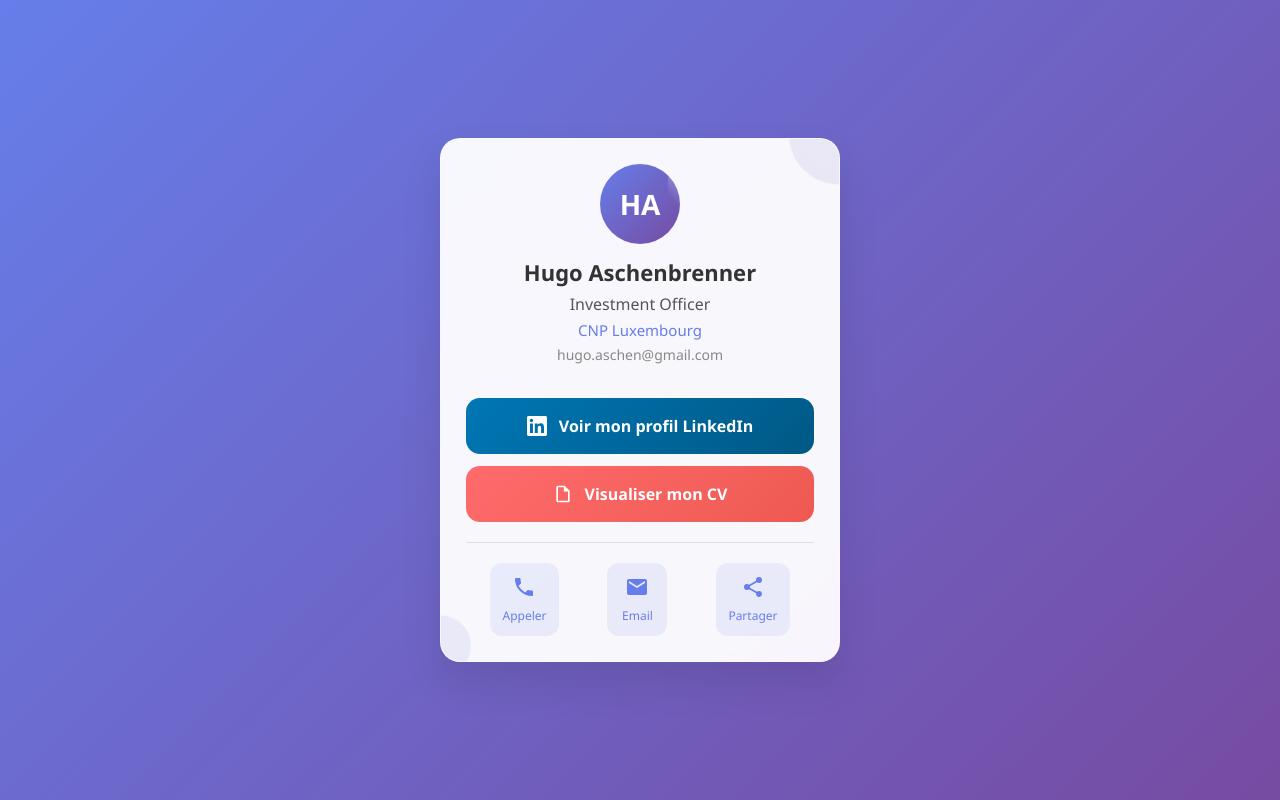
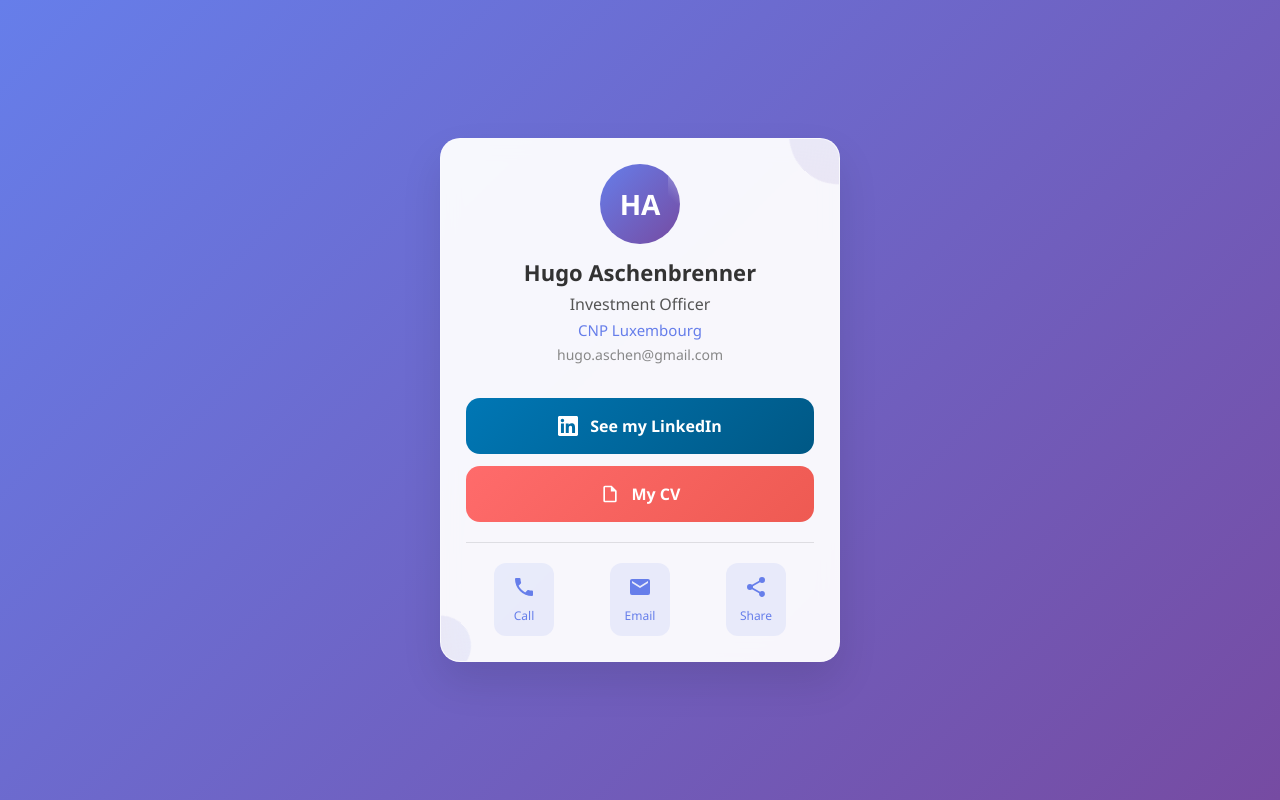
Before and after one commit to HugoAschenbrenner/Carte-Visite-Digitale, a plain HTML site: page index.html in a window 1280 px wide. Drawn offline with Linux system fonts and the light colour scheme.

Commit message:
Update index.html

```diff
--- a/index.html
+++ b/index.html
@@ -359,13 +359,13 @@
                     <svg class="icon" viewBox="0 0 24 24">
                         <path d="M20.447 20.452h-3.554v-5.569c0-1.328-.027-3.037-1.852-3.037-1.853 0-2.136 1.445-2.136 2.939v5.667H9.351V9h3.414v1.561h.046c.477-.9 1.637-1.85 3.37-1.85 3.601 0 4.267 2.37 4.267 5.455v6.286zM5.337 7.433c-1.144 0-2.063-.926-2.063-2.065 0-1.138.92-2.063 2.063-2.063 1.14 0 2.064.925 2.064 2.063 0 1.139-.925 2.065-2.064 2.065zm1.782 13.019H3.555V9h3.564v11.452zM22.225 0H1.771C.792 0 0 .774 0 1.729v20.542C0 23.227.792 24 1.771 24h20.451C23.2 24 24 23.227 24 22.271V1.729C24 .774 23.2 0 22.222 0h.003z"/>
                     </svg>
-                    Voir mon profil LinkedIn
+                    See my LinkedIn
                 </a>
                 <a href="#" class="btn btn-cv" id="cvBtn">
                     <svg class="icon" viewBox="0 0 24 24">
                         <path d="M14,2H6A2,2 0 0,0 4,4V20A2,2 0 0,0 6,22H18A2,2 0 0,0 20,20V8L14,2M18,20H6V4H13V9H18V20Z"/>
                     </svg>
-                    Visualiser mon CV
+                    My CV
                 </a>
             </div>
 
@@ -374,7 +374,7 @@
                     <svg class="icon" viewBox="0 0 24 24">
                         <path d="M6.62,10.79C8.06,13.62 10.38,15.94 13.21,17.38L15.41,15.18C15.69,14.9 16.08,14.82 16.43,14.93C17.55,15.3 18.75,15.5 20,15.5A1,1 0 0,1 21,16.5V20A1,1 0 0,1 20,21A17,17 0 0,1 3,4A1,1 0 0,1 4,3H7.5A1,1 0 0,1 8.5,4C8.5,5.25 8.7,6.45 9.07,7.57C9.18,7.92 9.1,8.31 8.82,8.59L6.62,10.79Z"/>
                     </svg>
-                    Appeler
+                    Call
                 </a>
                 <a href="mailto:hugo.aschen@gmail.com" class="quick-btn">
                     <svg class="icon" viewBox="0 0 24 24">
@@ -386,7 +386,7 @@
                     <svg class="icon" viewBox="0 0 24 24">
                         <path d="M18,16.08C17.24,16.08 16.56,16.38 16.04,16.85L8.91,12.7C8.96,12.47 9,12.24 9,12C9,11.76 8.96,11.53 8.91,11.3L15.96,7.19C16.5,7.69 17.21,8 18,8A3,3 0 0,0 21,5A3,3 0 0,0 18,2A3,3 0 0,0 15,5C15,5.24 15.04,5.47 15.09,5.7L8.04,9.81C7.5,9.31 6.79,9 6,9A3,3 0 0,0 3,12A3,3 0 0,0 6,15C6.79,15 7.5,14.69 8.04,14.19L15.16,18.34C15.11,18.55 15.08,18.77 15.08,19C15.08,20.61 16.39,21.91 18,21.91C19.61,21.91 20.92,20.61 20.92,19A2.92,2.92 0 0,0 18,16.08Z"/>
                     </svg>
-                    Partager
+                    Share
                 </a>
             </div>
         </div>
```
